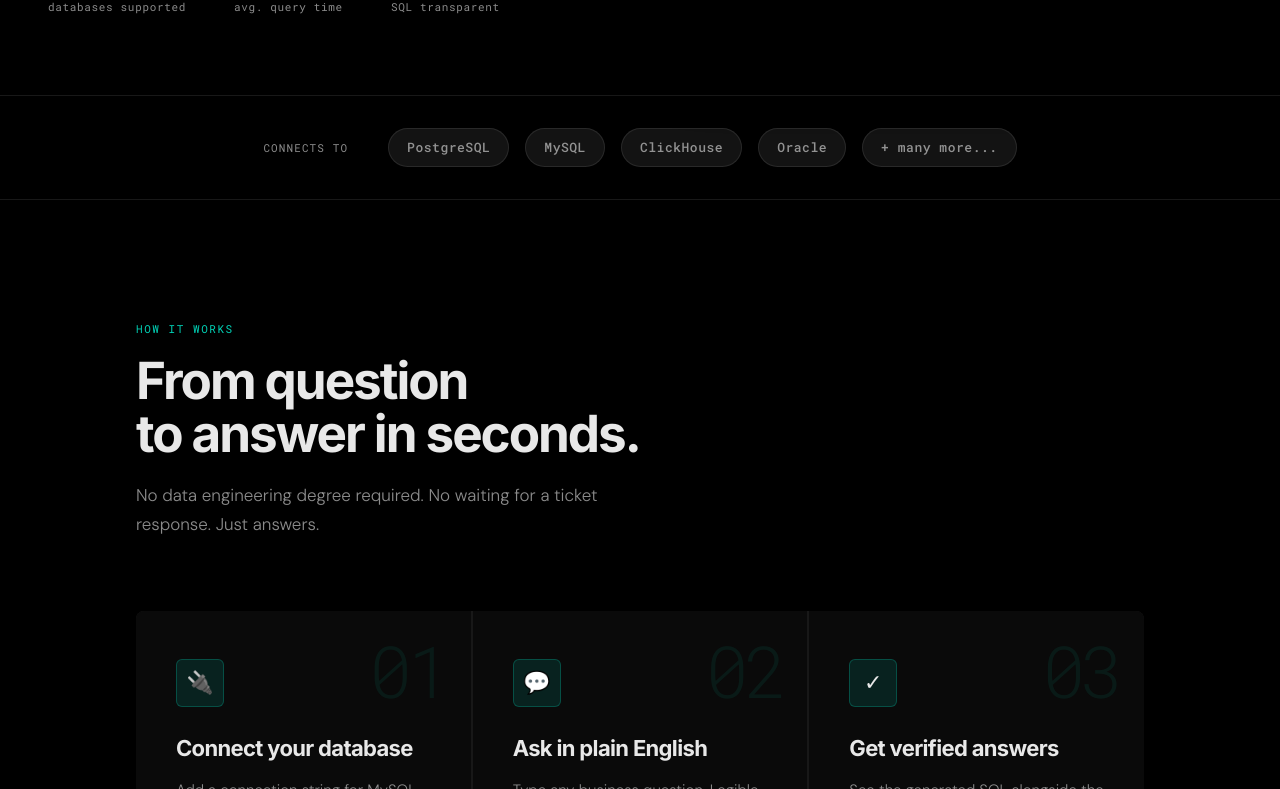
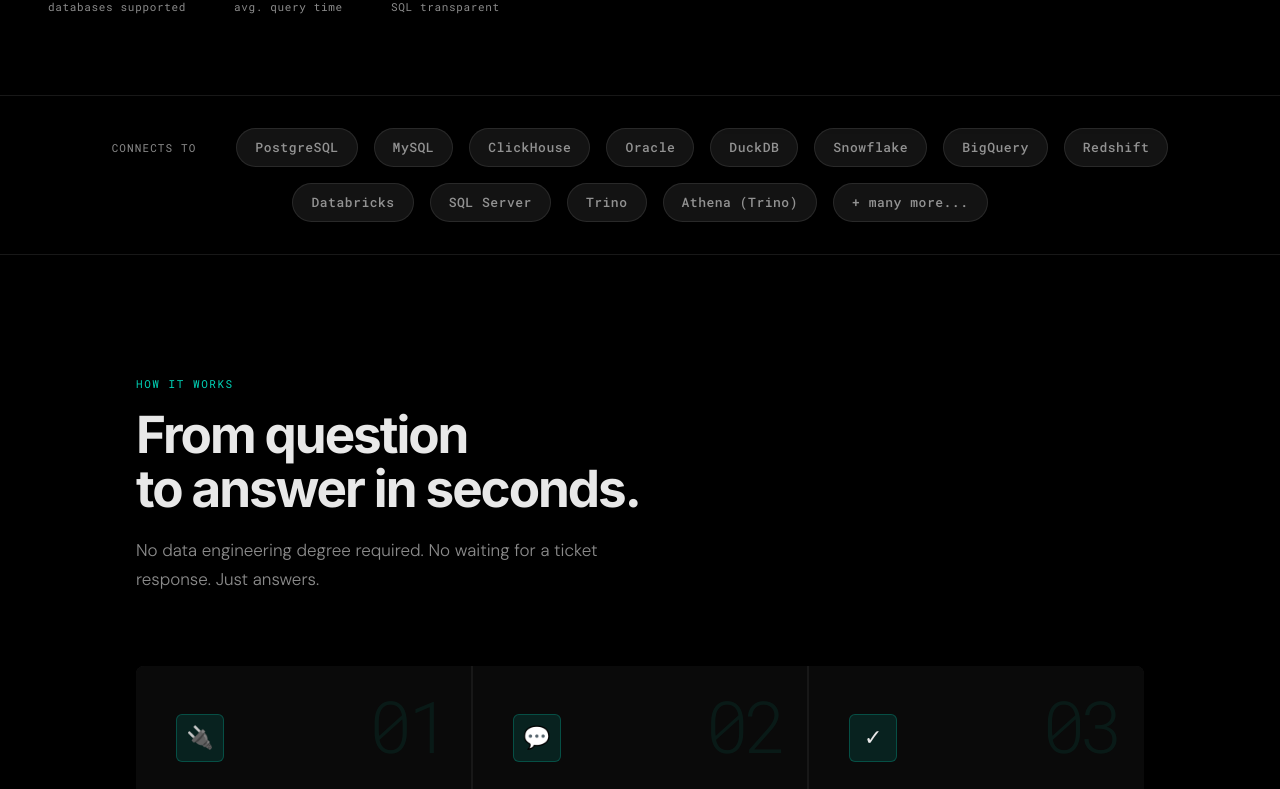
Before and after one commit to kubeworkz/legible-web, a React (Vite) app: page / in a window 1280 px wide. Shown: the part 831-1620 px from the top of the page. Built offline with nearby package versions, Linux system fonts and the light colour scheme; no server answers.

Commit message:
chore: fix homepage

```diff
--- a/src/components/CtaBanner.jsx
+++ b/src/components/CtaBanner.jsx
@@ -22,9 +22,6 @@
         <button className="btn-primary" onClick={() => onCTAClick('free')}>
           {primaryCta}
         </button>
-        <button className="btn-ghost" onClick={() => onCTAClick('demo')}>
-          {secondaryCta}
-        </button>
       </div>
     </section>
   );
--- a/src/components/Features.jsx
+++ b/src/components/Features.jsx
@@ -8,7 +8,7 @@
 ];
 
 function toFeatures(cmsFeatures) {
-  if (!cmsFeatures) return DEFAULT_FEATURES;
+  if (!cmsFeatures?.length) return DEFAULT_FEATURES;
   return cmsFeatures
     .sort((a, b) => (a.sortOrder ?? 0) - (b.sortOrder ?? 0))
     .map((f) => ({ icon: f.icon, title: f.title, body: f.description }));
--- a/src/components/HowItWorks.jsx
+++ b/src/components/HowItWorks.jsx
@@ -7,7 +7,7 @@
 ];
 
 function toSteps(cmsSteps) {
-  if (!cmsSteps) return DEFAULT_STEPS;
+  if (!cmsSteps?.length) return DEFAULT_STEPS;
   return cmsSteps
     .sort((a, b) => a.stepNumber - b.stepNumber)
     .map((s, i) => ({
--- a/src/components/Logos.jsx
+++ b/src/components/Logos.jsx
@@ -1,7 +1,7 @@
-const DEFAULT_DBS = ['PostgreSQL', 'MySQL', 'ClickHouse', 'Oracle'];
+const DEFAULT_DBS = ['PostgreSQL', 'MySQL', 'ClickHouse', 'Oracle', 'DuckDB', 'Snowflake', 'BigQuery', 'Redshift', 'Databricks', 'SQL Server', 'Trino', 'Athena (Trino)'];
 
 export default function Logos({ cms }) {
-  const databases = cms ?? DEFAULT_DBS;
+  const databases = cms?.length ? cms : DEFAULT_DBS;
 
   return (
     <div id="logos">
--- a/src/components/Pricing.jsx
+++ b/src/components/Pricing.jsx
@@ -20,7 +20,7 @@
 ];
 
 function toPlans(cmsPlans) {
-  if (!cmsPlans) return DEFAULT_PLANS;
+  if (!cmsPlans?.length) return DEFAULT_PLANS;
   return cmsPlans
     .sort((a, b) => (a.sortOrder ?? 0) - (b.sortOrder ?? 0))
     .map((p) => ({
--- a/src/components/Proof.jsx
+++ b/src/components/Proof.jsx
@@ -9,7 +9,7 @@
 }
 
 function toTestimonials(cmsItems) {
-  if (!cmsItems) return DEFAULT_TESTIMONIALS;
+  if (!cmsItems?.length) return DEFAULT_TESTIMONIALS;
   return cmsItems
     .sort((a, b) => (a.sortOrder ?? 0) - (b.sortOrder ?? 0))
     .map((t) => ({
```
